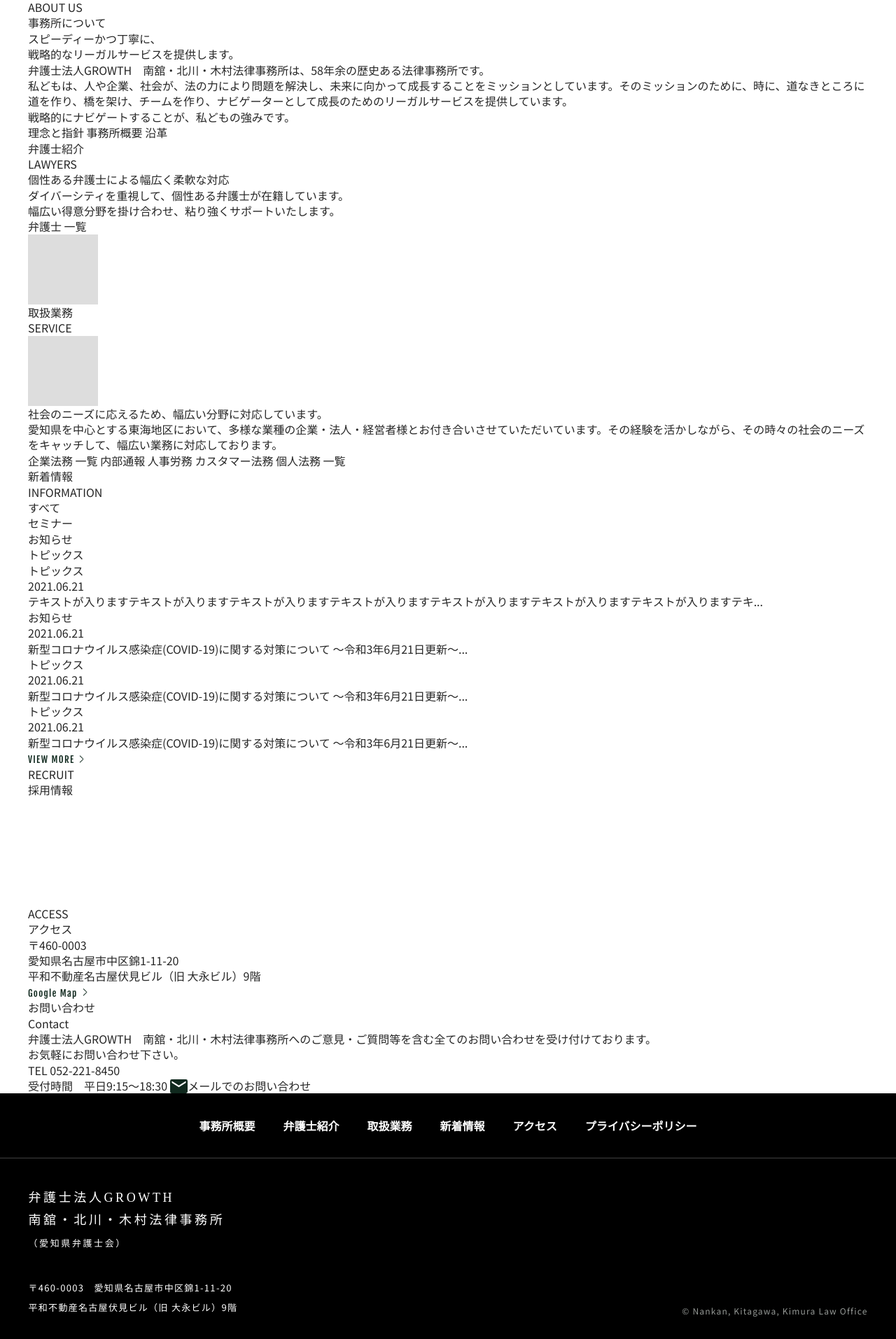
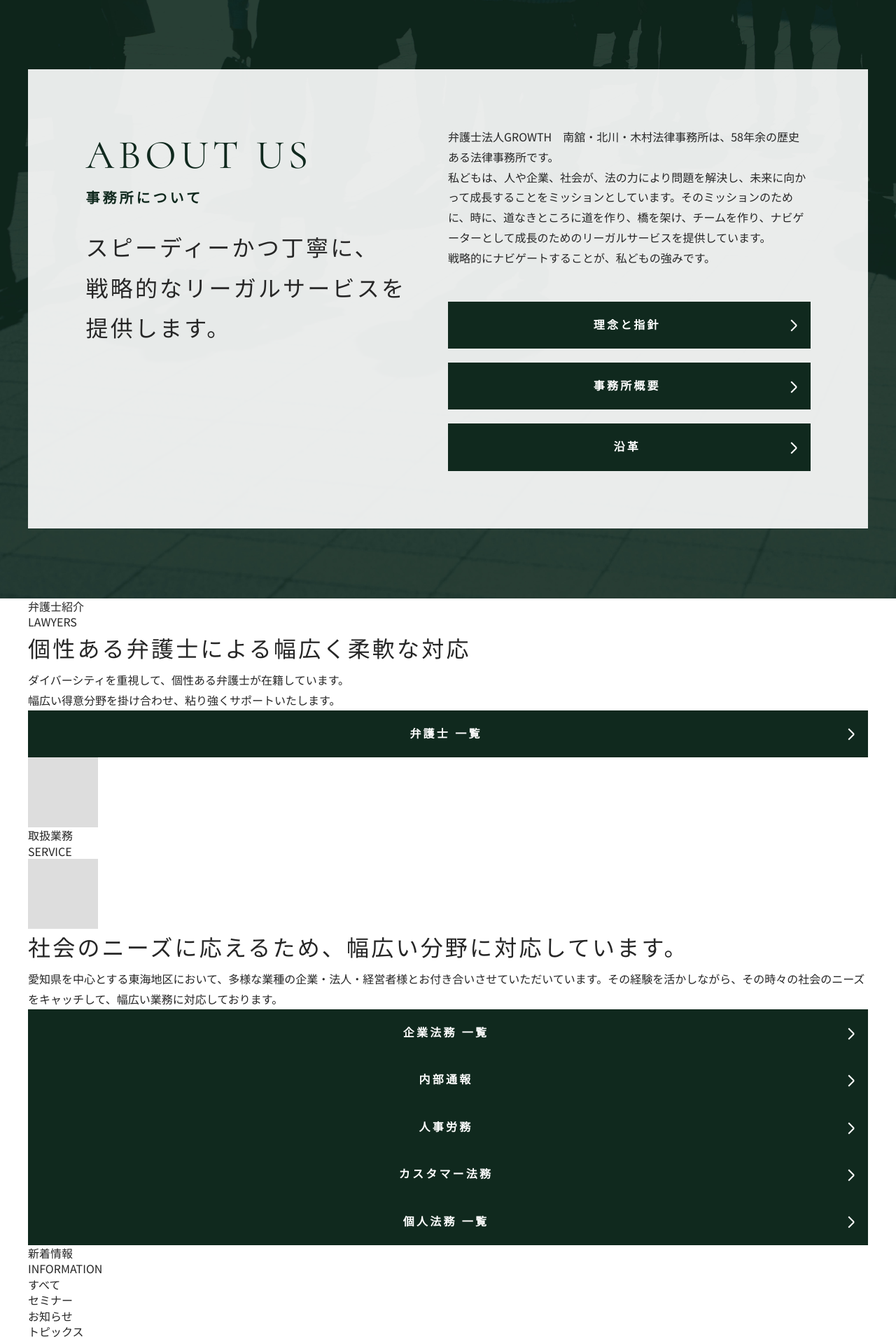
Before and after one commit to uhkr/NKK-Law-Office, a PHP site: page / in a window 1280 px wide. Shown: the part 801-2714 px from the top of the page at 70% size. Run offline with PHP 8.4, Linux system fonts and the light colour scheme.

Commit message:
About Us

```diff
--- a/css/index.css
+++ b/css/index.css
@@ -42,6 +42,7 @@
   margin-top: 1.75vw;
   font-family: var(--ff-mincho);
   font-size: 1.90vw;
+  font-weight: 400;
   letter-spacing: .2em;
 }
 #mainVisual .cntBox-news{
@@ -80,3 +81,39 @@
   }
 
 }
+
+/* About Us */
+#_about{
+  padding: 100px 50px;
+  background: url(../img/top/about_bg.jpg) center/cover no-repeat;
+}
+#_about .cntInner{
+  position: relative;
+  display: grid;
+  grid-template-columns: repeat(auto-fit, minmax(500px, 1fr));
+  max-width: 1035px;
+  padding: 82px 0;
+  z-index: 2;
+}
+#_about .cntInner::before{
+  content: "";
+  position: absolute;
+  top: 0;
+  left: 50%;
+  display: block;
+  width: calc(100vw - 40px);
+  height: 100%;
+  max-width: 1200px;
+  background: #ffffffe6;
+  transform: translateX(-50%);
+  z-index: -1;
+}
+#_about .cntBox-title{
+  max-width: 470px;
+}
+#_about .cntText{
+  margin-bottom: 48px;
+}
+#_about .cntBtn{
+  margin-top: 20px;
+}
--- a/css/style.css
+++ b/css/style.css
@@ -129,6 +129,61 @@ select{
 ._Inner{
 	max-width: 1200px;
 }
+._Title{
+	margin-bottom: 30px;
+	color: var(--c-base-btn);
+}
+._Title .en{
+	display: block;
+	font-family: var(--ff-en);
+	font-weight: 400;
+	font-size: 5.8rem;
+	letter-spacing: .1em;
+}
+._Title .ja{
+	margin-top: 7px;
+	font-family: var(--ff-mincho);
+	font-size: 2rem;
+	font-weight: 600;
+	letter-spacing: .2em;
+}
+._Catch{
+	font-family: var(--ff-mincho);
+	font-size: 3.2rem;
+	letter-spacing: .1em;
+	line-height: 1.8;
+}
+._Text{
+	line-height: 1.8;
+}
+._Btn{
+	position: relative;
+	display: block;
+	padding: 23px 26px 22px 20px;
+	background: var(--c-base-btn);
+	color: #fff;
+	font-family: var(--ff-mincho);
+	font-weight: 700;
+	letter-spacing: .2em;
+	text-align: center;
+}
+._Btn::before,
+._Btn::after{
+	content: "";
+	position: absolute;
+	top: 50%;
+	right: 20px;
+	width: 11px;
+	height: 2px;
+	background: #fff;
+	transform-origin: right;
+}
+._Btn::before{
+	transform: rotate(45deg);
+}
+._Btn::after{
+	transform: rotate(-45deg);
+}
 ._Btn-en{
 	display: inline-block;
 	min-width: 79px;
@@ -142,7 +197,7 @@ select{
 	position: relative;
 	display: inline-block;
 	width: 13px;
-	height: 1em;
+	height: .9em;
 }
 ._Btn-en .arrow::before,
 ._Btn-en .arrow::after{
```
